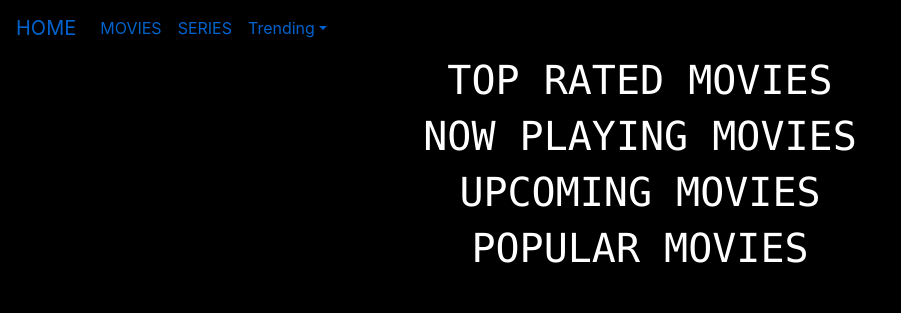
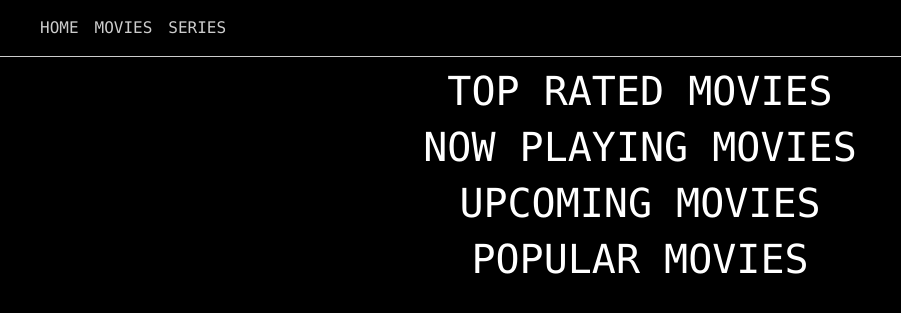
Before and after one commit to mugendinjue/Trailer_Park, a Django app: page /movies/ in a window 1280 px wide. Shown: the top 313 px of the page, without its empty margins (0-901 px from the left). Run offline with Django 3.2, Linux system fonts and the light colour scheme; data that the repository does not hold is empty; some libraries are stand-ins or nearby versions.

Commit message:
navbar and youtube id bug fix

```diff
--- a/netify/requests.py
+++ b/netify/requests.py
@@ -69,17 +69,24 @@ def getMovies(category):
 
   return list
 
-# function that get the first trailer id
+# function that get the trailer id with the type Trailer
+
 def trailer_id(movie_id):
 
   trailers_url = movie_trailer.format(int(movie_id),api_key)
   response = requests.get(trailers_url)
-  data = response.json()
-  the_id = data['results'][0].get('key')
+  res = response.json()
+  for data in res['results']:
+    if data.get('type') == 'Trailer':
+      the_id = data.get('key')
+    else:
+      continue
+
 
   return the_id
 
 # function that gets a specific movies details
+
 def movie_details(movie_id):
 
   details_url = movie_details_url.format(movie_id,api_key)
--- a/netify/search.py
+++ b/netify/search.py
@@ -13,7 +13,6 @@ def searchMovies(url,search_type,search_name):
   complete_url = url.format(search_type,api_key,search_name)
   response = requests.get(complete_url)
   movies = response.json()
-  print(movies)
 
   list = []
   for new_movie in movies["results"]:
--- a/netify/templates/base.html
+++ b/netify/templates/base.html
@@ -2,6 +2,7 @@
 {% load bootstrap4 %}
 <!DOCTYPE html>
 <html lang="en">
+
 <head>
   <meta charset="UTF-8">
   <meta name="viewport" content="width=device-width, initial-scale=1.0">
@@ -9,7 +10,7 @@
   {% if title %}
   <title>{{title}}</title>
   {% else %}
-  <title>Netflix</title>
+  <title>TrailerPark</title>
   {% endif %}
   <link href="https://fonts.googleapis.com/css?family=Sigmar+One&display=swap" rel="stylesheet">
   <link href="https://fonts.googleapis.com/css?family=Ubuntu&display=swap" rel="stylesheet">
@@ -21,6 +22,7 @@
 
   {% endblock styles%}
 </head>
+
 <body style="background-color: black;">
   {% block navbar %}
 
@@ -36,4 +38,5 @@
 
   {% endblock scripts%}
 </body>
+
 </html>
--- a/netify/templates/navbar.html
+++ b/netify/templates/navbar.html
@@ -1,39 +1,41 @@
+<!-- Navbar Copy Pasted from bootstrap #badpractice-->
 
-
-<!-- The Navbar for the website -->
-<!--
-
-  Will contain quicklinks such as
-  search
-  trending
- -->
 {% load static %}
 
 <link rel="stylesheet" href="{% static 'css/navbar.css' %}">
 
- <nav class="navbar navbar-expand-lg">
-  <button class="navbar-toggler" type="button" data-toggle="collapse" data-target="#navbarTogglerDemo03" aria-controls="navbarTogglerDemo03" aria-expanded="false" aria-label="Toggle navigation">
-    <span class="navbar-toggler-icon"></span>
+<nav class="navbar navbar-expand-lg">
+  <button class="navbar-toggler" type="button" data-toggle="collapse" data-target="#navbarTogglerDemo03"
+    aria-controls="navbarTogglerDemo03" aria-expanded="false" aria-label="Toggle navigation">
+    <span class="navbar-toggler-icon" style="background-color: white;opacity: 0.8;border-radius: 10%;"></span>
   </button>
-  <a class="navbar-brand" href="{% url 'index' %}">HOME</a>
+  <a class="navbar-brand" href="#"></a>
 
   <div class="collapse navbar-collapse" id="navbarTogglerDemo03">
     <ul class="navbar-nav mr-auto mt-2 mt-lg-0">
       <li class="nav-item active">
-        <a class="nav-link" href="{% url 'home' %}">MOVIES<span class="sr-only">(current)</span></a>
-      </li>
-      <li class="nav-item active">
-        <a class="nav-link" href="{% url 'series' %}">SERIES<span class="sr-only">(current)</span></a>
+        <a class="nav-link text-monospace" href="{% url 'index' %}">HOME<span class="sr-only">(current)</span></a>
       </li>
       <li class="nav-item">
-        <a class="nav-link dropdown-toggle" data-toggle="dropdown" aria-haspopup="true" aria-expanded="false" href="#">Trending</a>
+        <a class="nav-link text-monospace" href="{% url 'home' %}">MOVIES</a>
+      </li>
+      <li class="nav-item">
+        <a class="nav-link text-monospace" href="{% url 'series' %}">SERIES</a>
+      </li>
+      <!-- Future implimentation -->
+
+      <!-- <li class="nav-item">
+        <a class="nav-link dropdown-toggle" data-toggle="dropdown" aria-haspopup="true" aria-expanded="false"
+          href="#">Trending</a>
         <div class="dropdown-menu">
           <a class="dropdown-item" href="#">All</a>
           <a class="dropdown-item" href="#">Movie</a>
           <a class="dropdown-item" href="#">Tv</a>
           <a class="dropdown-item" href="#">Person</a>
         </div>
-      </li>
+
+      </li> -->
+
     </ul>
   </div>
 </nav>
--- a/netify/views.py
+++ b/netify/views.py
@@ -4,11 +4,15 @@ from .series import getSeries,series_trailer_id,series_details,get_series_review
 from .search import searchMovies,searchSeries
 from .models import Reviews,Company,Season,Series,Movies
 
-# search_url
+
+# search_URL for both movies and series
 
 movie_search_url='https://api.themoviedb.org/3/search/{}?api_key={}&query={}'
 movie_search = 'movie'
 tv_search = 'tv'
+
+
+# Search function
 
 def search(request):
   if 'search_term' in request.GET and request.GET["search_term"]:
@@ -26,7 +30,7 @@ def search(request):
   else:
     return redirect(index)
 
-
+# Application webpage entry point
 
 def index(request):
   context = {
@@ -37,11 +41,7 @@ def index(request):
 
 
 # MOVIES
-
-
-
 # The home view function with movie posters
-
 def home(request):
 
   top_rated_movies = getMovies('top_rated')
@@ -72,7 +72,7 @@ def tube(request,movie_id):
   try:
     youtube_video_id = trailer_id(movie_id)
   except:
-    youtube_video_id = 'Service not available at the moment'
+    youtube_video_id = None
 
   try:
     similar_movies = get_similar_movies(movie_id)
--- a/static/css/navbar.css
+++ b/static/css/navbar.css
@@ -1,3 +1,9 @@
 .navbar{
 opacity: 0.8;
+border-bottom: solid thin white;
+margin-bottom: 10px;
 }
+a{
+  text-decoration: none;
+  color: white;
+}
```
Also changed, not shown: netify/series.py (+7 -2 lines), netify/templates/index.html (+13 -4 lines), netify/templates/series_play.html (+12 -1 lines), netify/templates/test.html (+13 -2 lines).
